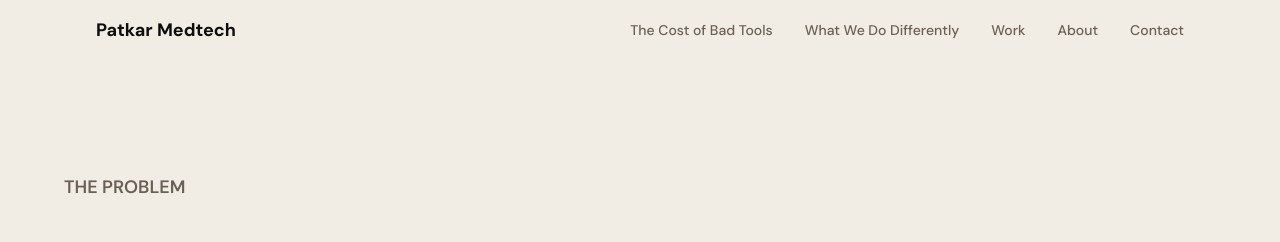
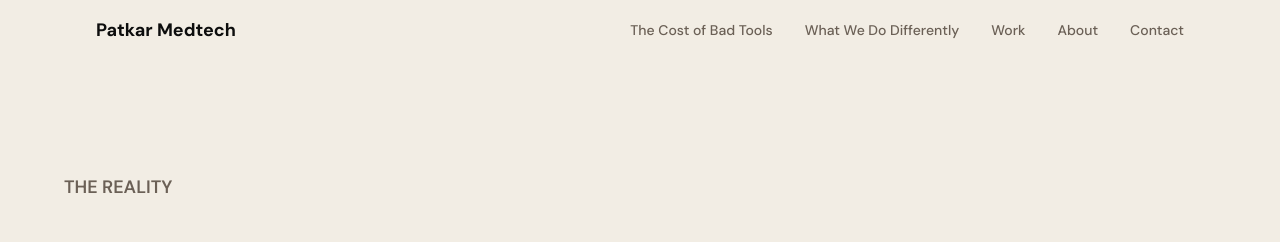
Before and after one commit to nitishspatkar/patkar-medtech-web, a Next.js app: page / in a window 1280 px wide. Shown: the top 242 px of the page. Built offline with nearby package versions, Linux system fonts and the light colour scheme.

Commit message:
feat: update eyebrow text to neutral framing
Change "THE PROBLEM" to "THE REALITY" for better context.

```diff
--- a/components/HeroSection.tsx
+++ b/components/HeroSection.tsx
@@ -68,7 +68,7 @@ export function HeroSection() {
       <div className="mx-auto max-w-6xl">
         {/* Stats as primary hero content */}
         <div className="mb-20 lg:mb-32">
-          <p className="mb-8 text-lg text-muted font-semibold">THE PROBLEM</p>
+          <p className="mb-8 text-lg text-muted font-semibold">THE REALITY</p>
 
           <div className="grid gap-12 sm:grid-cols-3">
             <div ref={(el) => (statRefs.current[0] = el)}>
```
